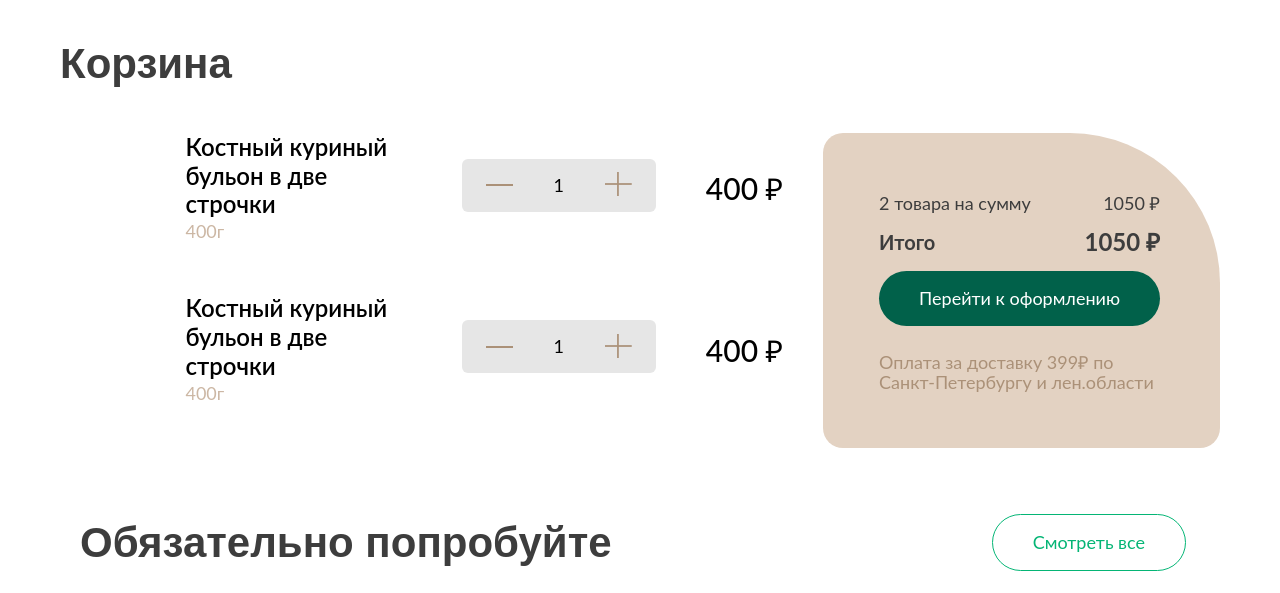
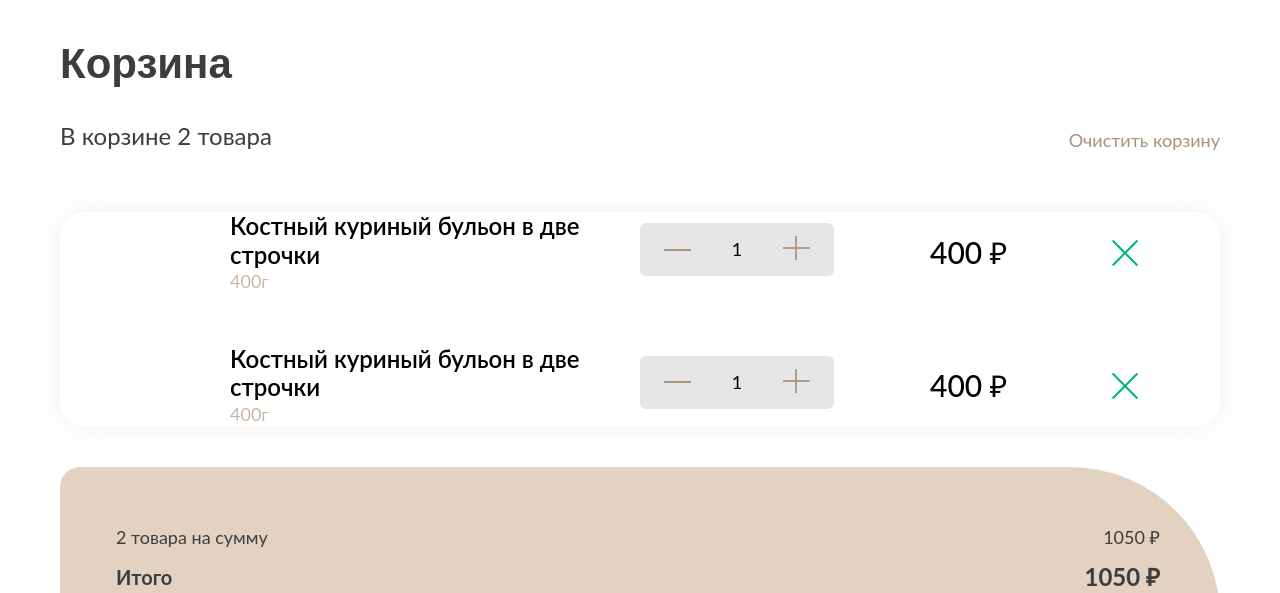
Before and after one commit to maxvgr/probulion, a website built with webpack: page src/page-card.html in a window 1280 px wide. Shown: the part 155-748 px from the top of the page. Built offline with nearby package versions, Linux system fonts and the light colour scheme; a web font is replaced by a local one; what vanilla-lazyload would draw is missing.

Commit message:
fix: правки по корзине

```diff
--- a/src/page-card.html
+++ b/src/page-card.html
@@ -18,6 +18,18 @@
             Корзина
           </div>
           <!-- /.rules__title -->
+
+          <div class="card__first-line">
+            <div class="card__products">
+              В корзине 2 товара
+            </div>
+            <!-- /.card__products -->
+            <div class="card__clean">
+              Очистить корзину
+            </div>
+            <!-- /.card__clean -->
+          </div>
+          <!-- /.card__first-line -->
 
           <div class="video-recipe__wrapper">
             <div class="video-recipe__description">
@@ -53,6 +65,14 @@
                   400 ₽
                 </div>
                 <!-- /.card__price -->
+                <div class="card__delete">
+                  <a href="#">
+                    <svg xmlns="http://www.w3.org/2000/svg" width="50" height="50" viewBox="0 0 50 50" fill="none">
+                      <path d="M13.3344 38.1417L11.8594 36.6667L23.526 25.0001L11.8594 13.3334L13.3344 11.8584L25.001 23.5251L36.6677 11.8584L38.1427 13.3334L26.476 25.0001L38.1427 36.6667L36.6677 38.1417L25.001 26.4751L13.3344 38.1417Z" fill="#04B575"/>
+                    </svg>
+                  </a>
+                </div>
+                <!-- /.card__delete -->
 
                 <picture class="lazy">
                   <img alt="" class="image image--cover lazy__item"
@@ -85,6 +105,15 @@
                   400 ₽
                 </div>
                 <!-- /.card__price -->
+
+                <div class="card__delete">
+                  <a href="#">
+                    <svg xmlns="http://www.w3.org/2000/svg" width="50" height="50" viewBox="0 0 50 50" fill="none">
+                      <path d="M13.3344 38.1417L11.8594 36.6667L23.526 25.0001L11.8594 13.3334L13.3344 11.8584L25.001 23.5251L36.6677 11.8584L38.1427 13.3334L26.476 25.0001L38.1427 36.6667L36.6677 38.1417L25.001 26.4751L13.3344 38.1417Z" fill="#04B575"/>
+                    </svg>
+                  </a>
+                </div>
+                <!-- /.card__delete -->
               </div>
               <!-- /.card__wrapper -->
 
--- a/src/scss/layout/pages/page-card/_page-card.scss
+++ b/src/scss/layout/pages/page-card/_page-card.scss
@@ -13,22 +13,45 @@
     }
   }
 
+  &__first-line {
+    display: flex;
+    align-items: flex-end;
+    justify-content: space-between;
+    padding-top: 35px;
+    padding-bottom: 17px;
+  }
+
+  &__products {
+    font-size: 24px;
+    line-height: 112%; /* 26.88px */
+  }
+
+  &__clean {
+    color: #ab9178;
+    font-size: 18px;
+    line-height: 112%; /* 20.16px */
+    text-align: right;
+  }
+
   .video-recipe__wrapper {
-    grid-template-columns: 2.6fr 1fr;
+    grid-template-columns: 1fr;
 
-    @media screen and (max-width: $notebook) {
-      grid-template-columns: 1fr;
-    }
+    // @media screen and (max-width: $notebook) {
+    //   grid-template-columns: 1fr;
+    // }
   }
 
   &__wrapper {
     display: grid;
-    grid-template-columns: 1fr 3fr 2fr 1fr;
+    grid-template-columns: 1fr 3fr 2fr 1fr 1fr;
     gap: 50px;
     align-items: center;
+    border-radius: 25px;
+    background: $palette-white;
+    box-shadow: 0 0 26px 0 #bbab9d33;
 
     @media screen and (max-width: $tablet) {
-      grid-template-columns: 1fr 4fr;
+      grid-template-columns: 1fr 3fr 1fr;
     }
   }
 
@@ -36,6 +59,10 @@
     font-weight: 600;
     font-size: 24px;
     line-height: 120%; /* 28.8px */
+
+    @media screen and (max-width: $tablet) {
+      grid-column: 2/4;
+    }
 
     span {
       display: block;
@@ -93,6 +120,16 @@
     white-space: nowrap;
   }
 
+  &__delete {
+    a {
+      transition: $transition-time ease;
+
+      &:hover {
+        opacity: 0.5;
+      }
+    }
+  }
+
   .video-recipe__ingredients {
     margin-top: 0;
     padding-top: 60px;
```
